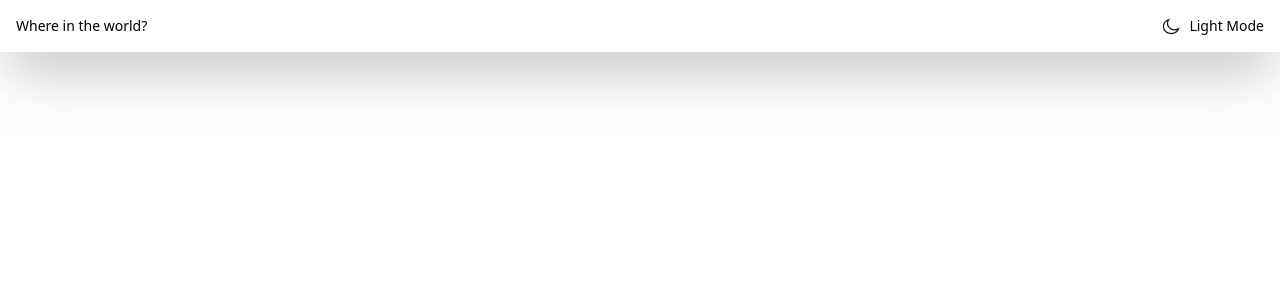
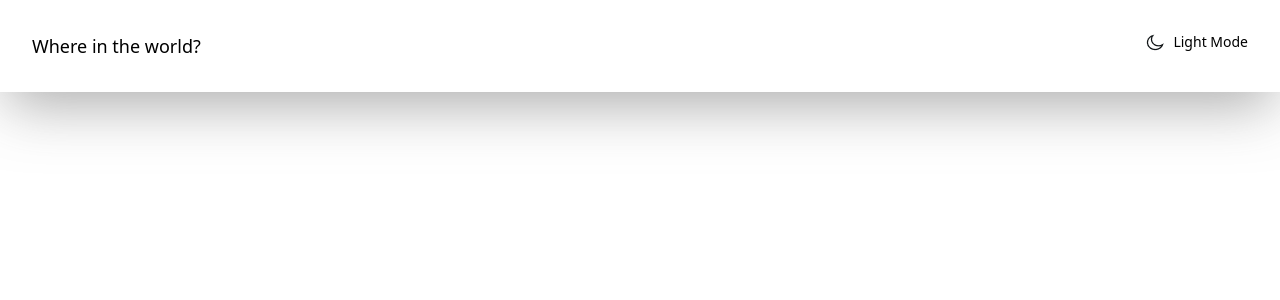
Before and after one commit to BomberQLF/Rest-Countries-API, a React (Vite) app: page / in a window 1280 px wide. Shown: the top 300 px of the page. Built offline with nearby package versions, Linux system fonts and the light colour scheme.

Commit message:
Responsive Navbar

```diff
--- a/src/Components/Navbar.tsx
+++ b/src/Components/Navbar.tsx
@@ -10,9 +10,9 @@ const Navbar = () => {
     };
 
     return (
-        <nav className="p-4">
+        <nav className="p-4 sm:p-6 lg:p-8 ">
             <ul className="flex justify-between">
-                <li className="text-sm">Where in the world?</li>
+                <li className="text-sm font-medium sm:text-lg">Where in the world?</li>
                 <li>
                     <div className="dark-mode-container flex">
                         <img className="pr-2" src="/src/assets/moon.png" alt="Light Dark mode" />
--- a/tailwind.config.js
+++ b/tailwind.config.js
@@ -2,8 +2,10 @@
 export default {
   content: [
     "./src/**/*.{js,jsx,ts,tsx}",
-  ],  theme: {
+  ],
+  theme: {
     extend: {},
   },
+  darkMode: 'class',
   plugins: [],
-}
+};
```
